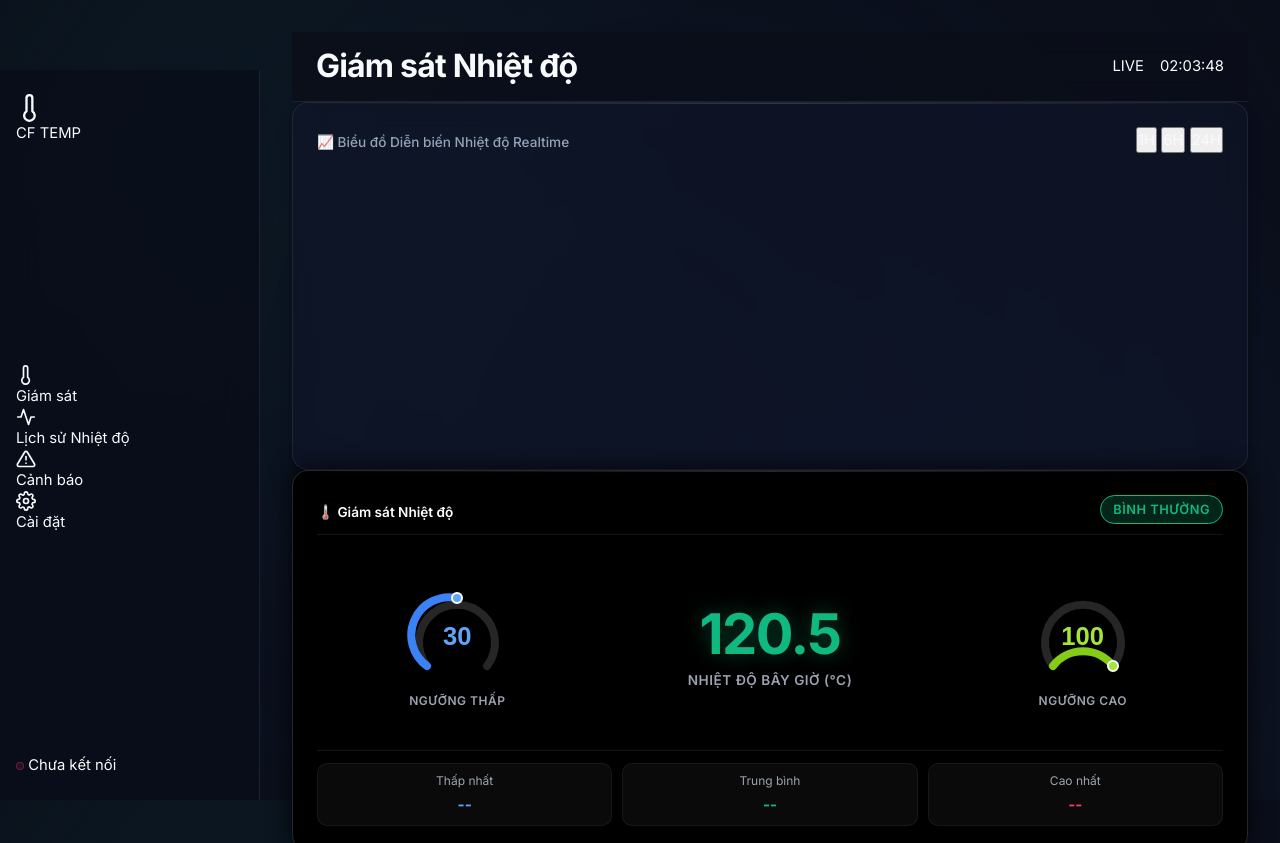
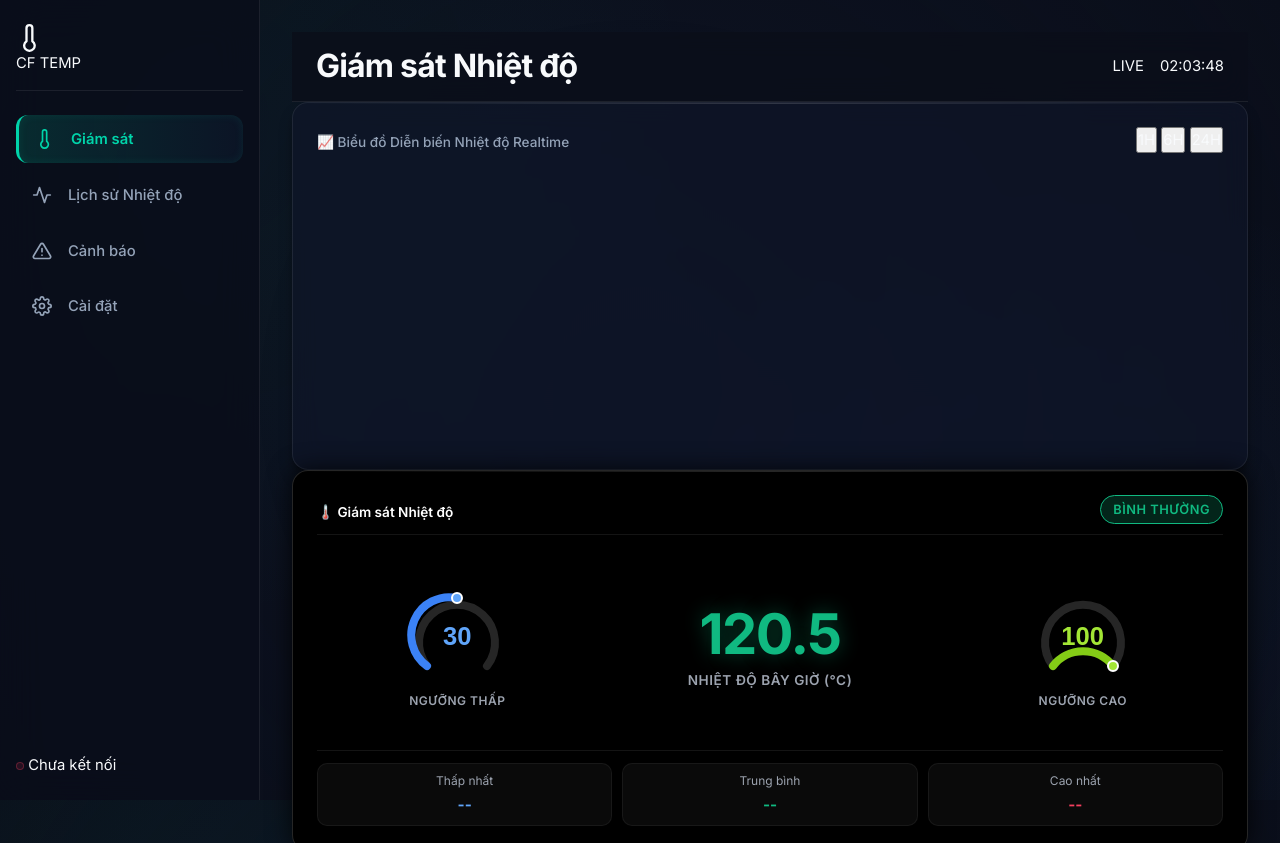
Before and after one commit to XuTa93/CF_IOT, a plain HTML site: page PWA/index.html in a window 1280 px wide. Shown: the top 843 px of the page. Drawn offline with Linux system fonts and the light colour scheme.

Commit message:
Update sidebar CSS to align logo and navigation icons tightly at the top

```diff
--- a/PWA/style.css
+++ b/PWA/style.css
@@ -303,7 +303,7 @@ button, input, select, textarea {
    ========================================================================== */
 .sidebar {
   position: fixed;
-  top: var(--topbar-height);
+  top: 0;
   left: 0;
   bottom: 0;
   width: var(--sidebar-width);
@@ -312,12 +312,13 @@ button, input, select, textarea {
   -webkit-backdrop-filter: var(--backdrop-blur-heavy);
   border-right: 1px solid var(--border-color);
   padding: var(--spacing-lg) var(--spacing-md);
-  z-index: 90;
+  z-index: 100;
   display: flex;
   flex-direction: column;
-  justify-content: space-between;
+  justify-content: flex-start;
+  gap: var(--spacing-md);
   transition: transform 0.3s cubic-bezier(0.4, 0, 0.2, 1);
-  transform: translateX(-100%); /* Trang thai an mac dinh tren mobile */
+  transform: translateX(-100%);
 }
 
 .sidebar.active {
@@ -325,41 +326,47 @@ button, input, select, textarea {
   box-shadow: var(--shadow-lg);
 }
 
-.nav-list {
+.sidebar-header {
+  padding-bottom: var(--spacing-md);
+  border-bottom: 1px solid rgba(255, 255, 255, 0.08);
+}
+
+.sidebar-nav {
   display: flex;
   flex-direction: column;
-  gap: var(--spacing-xs);
+  gap: 0.5rem;
+  margin-top: 0.5rem;
 }
 
 .nav-item {
-  width: 100%;
-}
-
-.nav-link {
   display: flex;
   align-items: center;
   gap: var(--spacing-md);
-  padding: 0.75rem var(--spacing-md);
+  padding: 0.8rem var(--spacing-md);
   border-radius: var(--border-radius-md);
   color: var(--text-secondary);
   font-weight: 500;
   font-size: 0.925rem;
   transition: var(--transition-smooth);
-  position: relative;
+  text-decoration: none;
 }
 
-.nav-link:hover {
+.nav-item:hover {
   color: var(--primary);
   background: rgba(0, 212, 170, 0.08);
   transform: translateX(4px);
 }
 
-.nav-link.active {
+.nav-item.active {
   color: var(--primary);
   background: linear-gradient(90deg, rgba(0, 212, 170, 0.15) 0%, rgba(59, 130, 246, 0.05) 100%);
   border-left: 3px solid var(--primary);
   box-shadow: inset 0 0 10px rgba(0, 212, 170, 0.1);
   font-weight: 600;
+}
+
+.sidebar-footer {
+  margin-top: auto;
 }
 
 .nav-icon {
```
